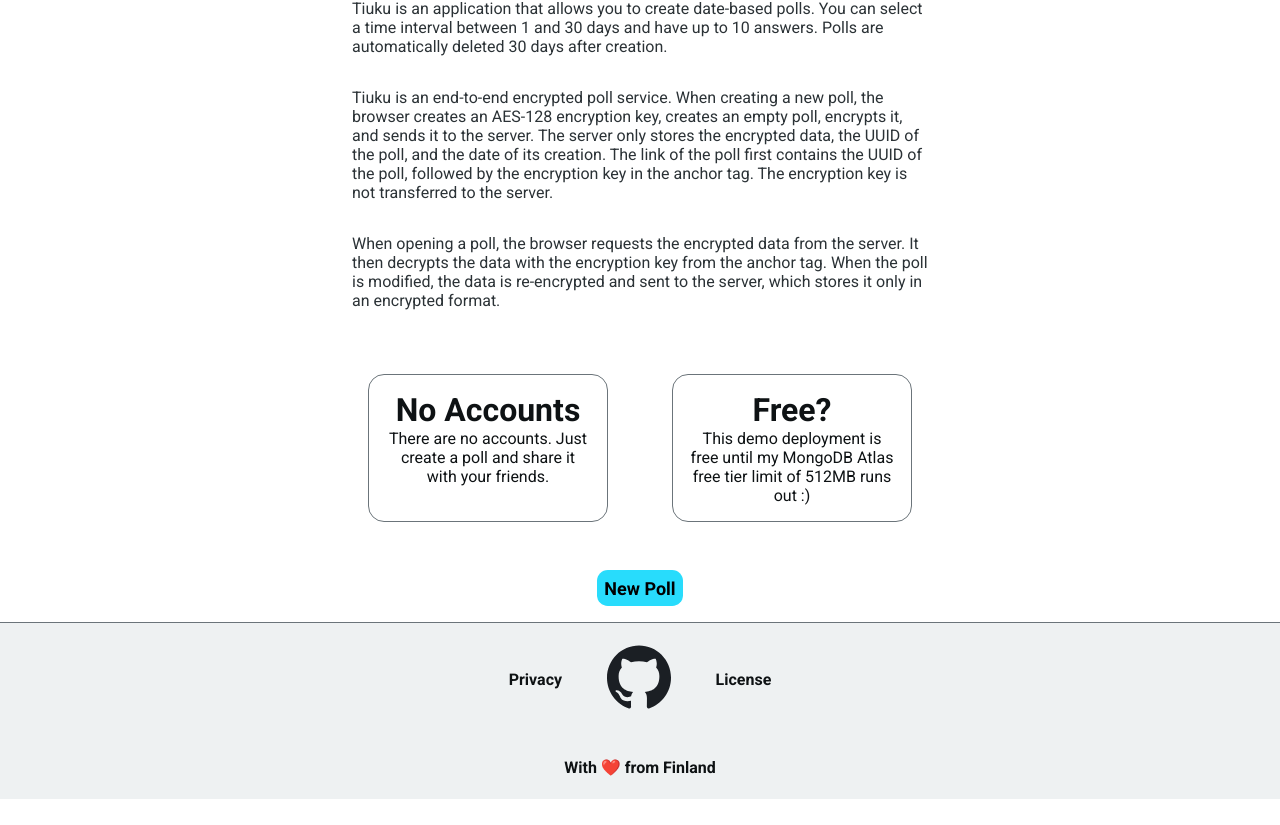
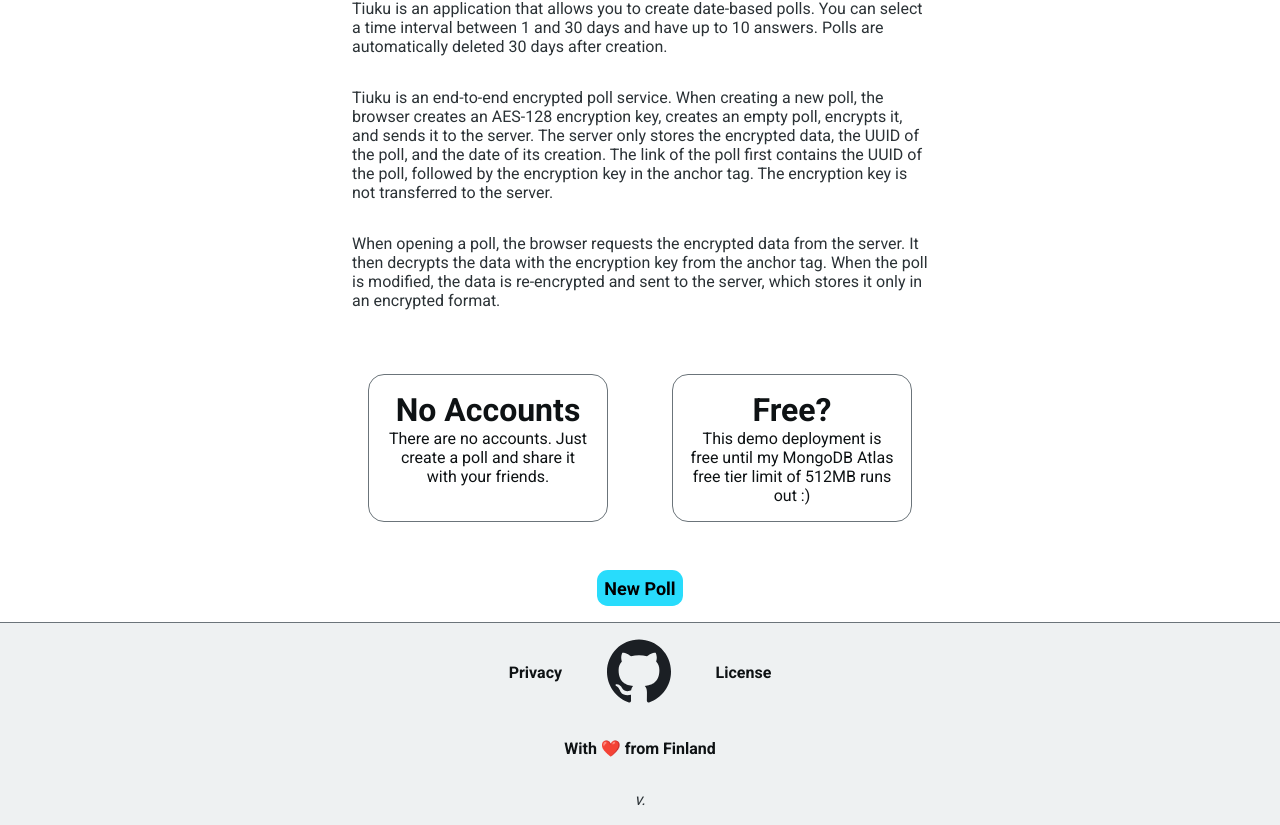
Before and after one commit to maholmlund/tiuku, a Next.js app: page / in a window 1280 px wide. Shown: the part 189-1014 px from the top of the page. Before the commit the page ends 988 px from the top, so only its background shows below. Built offline with nearby package versions, Linux system fonts and the light colour scheme.

Commit message:
add build version to the page footer

```diff
--- a/components/footer.module.css
+++ b/components/footer.module.css
@@ -12,9 +12,14 @@
   flex-direction: row;
   align-items: center;
   justify-content: center;
+  margin: 16px 0;
 }
 
 .footerItem {
-  margin: 1.4em;
   font-weight: bold;
+  margin: 0 1.4em;
 }
+
+.version {
+  color: var(--text2);
+}
--- a/components/footer.tsx
+++ b/components/footer.tsx
@@ -18,6 +18,9 @@ export default function Footer() {
       <div className={styles.footerRow}>
         <p className={styles.footerItem}>With ❤️ from Finland</p>
       </div>
-    </footer>
+      <div className={styles.footerRow}>
+        <i className={styles.version}>v.{process.env.NEXT_PUBLIC_COMMIT}</i>
+      </div>
+    </footer >
   )
 }
```
Also changed, not shown: 1 other file (tests, documents, lock files or other folders).
